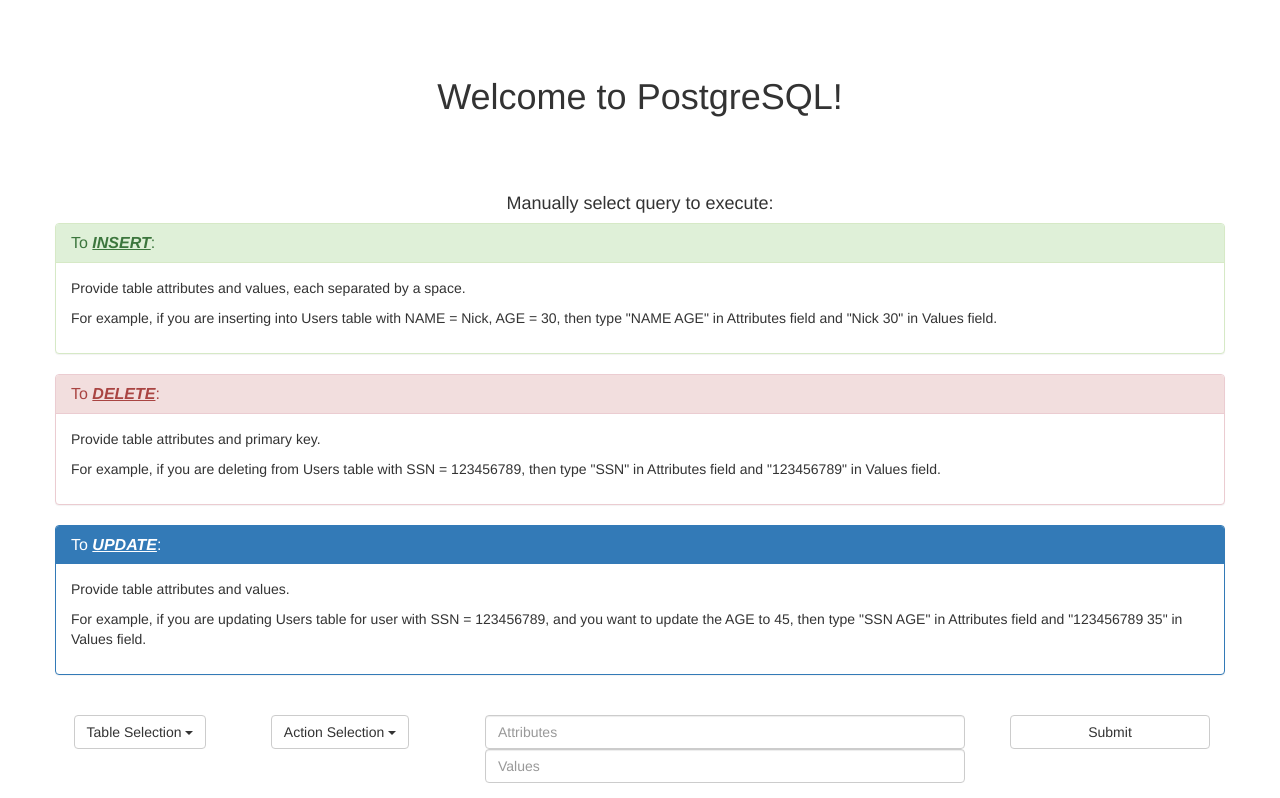
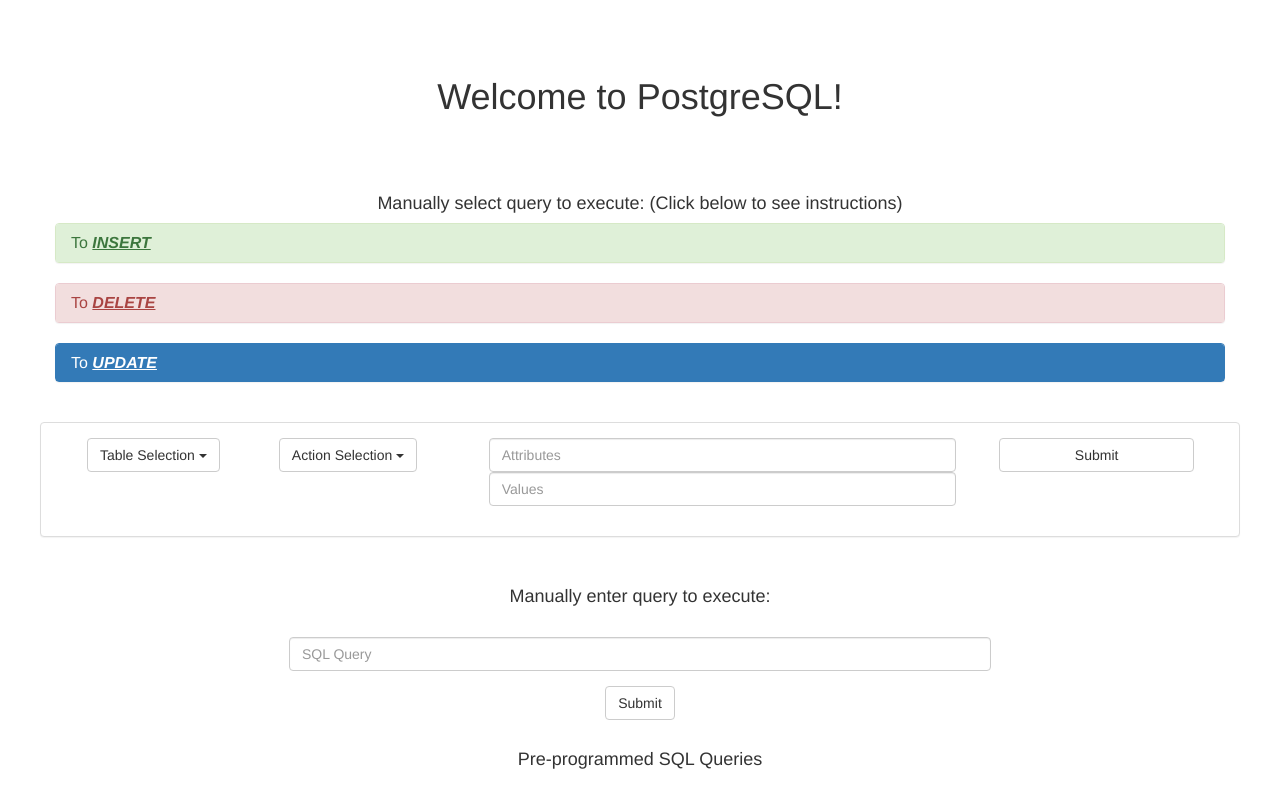
Before and after one commit to JackJin96/Postgres-Web-Commands, an Angular app in the folder client/: page /search in a window 1280 px wide. Shown: the top 798 px of the page. Built offline with nearby package versions, Linux system fonts and the light colour scheme.

Commit message:
UI update

```diff
--- a/client/src/app/components/search/search.component.html
+++ b/client/src/app/components/search/search.component.html
@@ -4,36 +4,51 @@
     <h1>Welcome to PostgreSQL!</h1>
   </div>
   <div class="row notes">
-      <h4>Manually select query to execute:</h4>
+      <h4>Manually select query to execute: (Click below to see instructions)</h4>
       <div class="instructions">
+          <div class="panel-group">
               <div class="panel panel-success">
                 <div class="panel-heading">
-            <h3 class="panel-title">To <b><u><i>INSERT</i></u></b>:</h3>
+                  <h4 class="panel-title">
+                    <a data-toggle="collapse" href="#collapse1">To <b><u><i>INSERT</i></u></b></a>
+                  </h4>
                 </div>
+                <div id="collapse1" class="panel-collapse collapse">
                   <div class="panel-body">
                       <p>Provide table attributes and values, each separated by a space. </p>
                       <p>For example, if you are inserting into Users table with NAME = Nick, AGE = 30, then type "NAME AGE" in Attributes field
                         and "Nick 30" in Values field.</p>
                   </div>
                 </div>
-
+              </div>
+            </div>
       <div class="instructions2">
+          <div class="panel-group">
               <div class="panel panel-danger">
                 <div class="panel-heading">
-            <h3 class="panel-title">To <b><u><i>DELETE</i></u></b>:</h3>
+                  <h4 class="panel-title">
+                    <a data-toggle="collapse" href="#collapse2">To <b><u><i>DELETE</i></u></b></a>
+                  </h4>
                 </div>
+                <div id="collapse2" class="panel-collapse collapse">
                   <div class="panel-body">
                       <p>Provide table attributes and primary key.</p>
                       <p>For example, if you are deleting from Users table with SSN = 123456789, then type "SSN" in Attributes field
                           and "123456789" in Values field.</p>
                   </div>
                 </div>
+              </div>
+              <br>
 
       <div class="instructions3">
+          <div class="panel-group">
               <div class="panel panel-primary">
                 <div class="panel-heading">
-            <h3 class="panel-title">To <b><u><i>UPDATE</i></u></b>:</h3>
+                  <h4 class="panel-title">
+                    <a data-toggle="collapse" href="#collapse3">To <b><u><i>UPDATE</i></u></b></a>
+                  </h4>
                 </div>
+                <div id="collapse3" class="panel-collapse collapse">
                   <div class="panel-body">
                       <p>Provide table attributes and values.</p>
                       <p>For example, if you are updating Users table for user with SSN = 123456789, and you want to update the AGE to 45,
@@ -46,6 +61,8 @@
   <br>
 
   <div class="row">
+      <div class="panel panel-default">
+          <div class="panel-body">
               <div class="col-sm-2 dropdown-buttons">
                   <div class="dropdown">
                     <button class="btn btn-default dropdown-toggle" type="button" id="dropdownMenu1" data-toggle="dropdown" aria-haspopup="true" aria-expanded="true">
@@ -80,23 +97,10 @@
                     </div>
                     <button class="col-sm-2 btn btn-default">Submit</button>
                 </form>
-    <!-- <div class="col-sm-3">
-      <form class="form-horizontal" #f="ngForm" (ngSubmit)="onSubmit(f)" novalidate>
-        <div class="form-group">
-          <input type="text" class="form-control" placeholder="Attributes" name="queryString" ngModel>
               </div>
-      </form>
           </div>
-    <div class="col-sm-3">
-      <form class="form-horizontal" #f="ngForm" (ngSubmit)="onSubmit(f)" novalidate>
-        <div class="form-group">
-          <input type="text" class="form-control" placeholder="Values" name="queryString" ngModel>
         </div>
-      </form>
       </div>
-    <div class="col-sm-2">
-        <button class="btn btn-default">Submit</button>
-    </div> -->
   </div>
   <br>
   <div class="row notes">
@@ -147,6 +151,7 @@
     <div class = "panel-group col-sm-12" *ngFor="let result of searchResults; let i = index">
       <div class = "panel panel-default">
         <div class="panel-heading">
+          <div class="panel-body text-left">
             <div *ngFor="let item of result | keyvalue">
               <p>{{item.key}}: {{item.value}}</p>
             </div>
@@ -155,3 +160,4 @@
       </div>
     </div>
   </div>
+</div>
```
Lines whose indentation alone changed are shown as unchanged.
